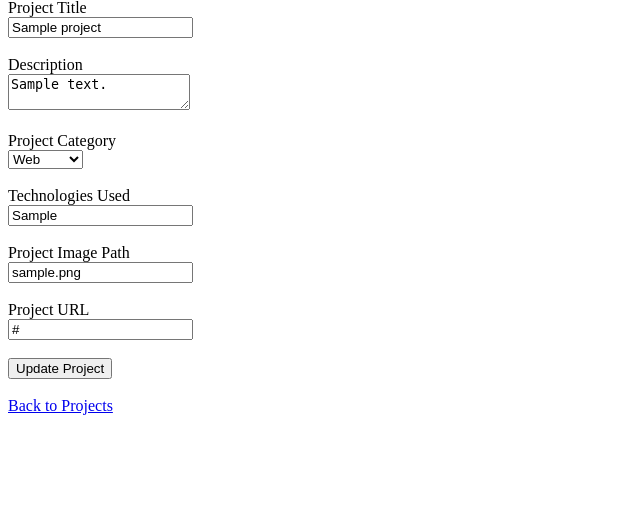
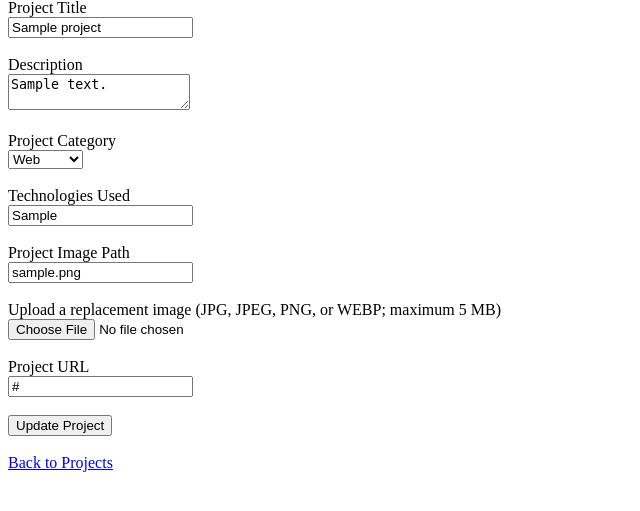
Before and after one commit to kysunri82-collab/Leonilo-Pabol-Portfolio, a PHP site: page /admin/edit_project.php?id=1 in a window 1280 px wide. Shown: the part 81-592 px from the top of the page, without its empty margins (0-640 px from the left). Run offline with PHP 8.4, Linux system fonts and the light colour scheme; the visitor is signed in with stand-in values (Sample User, id 1); tables that the repository leaves empty hold one stand-in row (values such as "Sample post").

Commit message:
Implement secure image upload handling

```diff
--- a/admin/edit_project.php
+++ b/admin/edit_project.php
@@ -2,6 +2,8 @@
 require_once __DIR__ . '/../includes/auth.php';
 require_once __DIR__ . '/../includes/db.php';
 require_once __DIR__ . '/../includes/security.php';
+require_once __DIR__ . '/../includes/site_settings.php';
+require_once __DIR__ . '/../includes/upload.php';
 
 // Get project ID from URL
 $id = filter_input(INPUT_GET, "id", FILTER_VALIDATE_INT);
@@ -32,7 +34,16 @@ if ($_SERVER["REQUEST_METHOD"] === "POST") {
     $description = trim($_POST["description"] ?? "");
     $category = $_POST["category"] ?? "school";
     $technologies = trim($_POST["technologies"] ?? "");
-    $project_image = trim($_POST["project_image"] ?? "");
+
+    if (!is_string($_POST["project_image"] ?? "")) {
+        die("Please enter a valid project image path.");
+    }
+
+    $submittedImagePath = trim($_POST["project_image"] ?? "");
+    $existingImagePath = $project['project_image'] ?? "";
+    $project_image = $submittedImagePath !== ""
+        ? $submittedImagePath
+        : $existingImagePath;
     $project_url = trim($_POST["project_url"] ?? "");
 
     if ($title === "" || $description === "") {
@@ -48,6 +59,26 @@ if ($_SERVER["REQUEST_METHOD"] === "POST") {
         }
     }
 
+    $uploadedImage = null;
+    try {
+        $uploadedImage = storeOptionalImageUpload($_FILES["project_image_upload"] ?? null);
+    } catch (InvalidArgumentException $error) {
+        die(htmlspecialchars($error->getMessage(), ENT_QUOTES, 'UTF-8'));
+    } catch (Throwable $error) {
+        die("Unable to process the uploaded image right now.");
+    }
+
+    if ($uploadedImage !== null) {
+        $project_image = $uploadedImage;
+    } elseif (
+        $project_image !== "" &&
+        $project_image !== $existingImagePath &&
+        !validateWebsiteLogoPath($project_image)
+    ) {
+        die("Please enter a valid project image path or HTTPS URL.");
+    }
+
+    try {
         $stmt = $pdo->prepare("
     UPDATE projects SET
         title = ?,
@@ -68,6 +99,12 @@ $stmt->execute([
             $project_url,
             $id
         ]);
+    } catch (Throwable $error) {
+        if ($uploadedImage !== null) {
+            removeUploadedImage($uploadedImage);
+        }
+        die("Unable to update the project right now.");
+    }
     header("Location: projects.php?updated=1");
     exit;
 }
@@ -88,7 +125,7 @@ if (!$project) {
 
     <h1>Edit Project</h1>
 
-    <form method="POST">
+    <form method="POST" enctype="multipart/form-data">
 
         <input type="hidden" name="csrf_token"
             value="<?= htmlspecialchars(generateCsrfToken(), ENT_QUOTES, 'UTF-8') ?>">
@@ -121,6 +158,10 @@ if (!$project) {
             value="<?= htmlspecialchars($project['project_image'] ?? '', ENT_QUOTES, 'UTF-8') ?>">
         <br><br>
 
+        <label>Upload a replacement image (JPG, JPEG, PNG, or WEBP; maximum 5 MB)</label><br>
+        <input type="file" name="project_image_upload" accept=".jpg,.jpeg,.png,.webp,image/jpeg,image/png,image/webp">
+        <br><br>
+
         <label>Project URL</label><br>
         <input type="url" name="project_url"
             value="<?= htmlspecialchars($project['project_url'] ?? '', ENT_QUOTES, 'UTF-8') ?>">
--- /dev/null
+++ b/includes/upload.php
@@ -0,0 +1,120 @@
+<?php
+
+const MAX_IMAGE_UPLOAD_SIZE = 5 * 1024 * 1024;
+
+function storeOptionalImageUpload($file): ?string {
+    if ($file === null) {
+        return null;
+    }
+
+    if (!is_array($file)) {
+        throw new InvalidArgumentException("Invalid image upload.");
+    }
+
+    if (($file["error"] ?? null) === UPLOAD_ERR_NO_FILE) {
+        return null;
+    }
+
+    return storeUploadedImage($file);
+}
+
+function storeUploadedImage(array $file): string {
+    if (!isset($file["error"]) || !is_int($file["error"])) {
+        throw new InvalidArgumentException("Invalid image upload.");
+    }
+
+    if ($file["error"] === UPLOAD_ERR_INI_SIZE || $file["error"] === UPLOAD_ERR_FORM_SIZE) {
+        throw new InvalidArgumentException("Image must be 5 MB or smaller.");
+    }
+
+    if ($file["error"] === UPLOAD_ERR_NO_FILE) {
+        throw new InvalidArgumentException("Choose an image file.");
+    }
+
+    if ($file["error"] !== UPLOAD_ERR_OK) {
+        throw new InvalidArgumentException("Image upload failed. Please try again.");
+    }
+
+    $temporaryPath = $file["tmp_name"] ?? "";
+
+    if (!is_string($temporaryPath) || $temporaryPath === "" || !is_uploaded_file($temporaryPath)) {
+        throw new InvalidArgumentException("Invalid image upload.");
+    }
+
+    $actualSize = @filesize($temporaryPath);
+
+    if ($actualSize === false || $actualSize <= 0) {
+        throw new InvalidArgumentException("The uploaded image is empty or invalid.");
+    }
+
+    if ($actualSize > MAX_IMAGE_UPLOAD_SIZE) {
+        throw new InvalidArgumentException("Image must be 5 MB or smaller.");
+    }
+
+    if (!class_exists("finfo")) {
+        throw new RuntimeException("Image validation is unavailable.");
+    }
+
+    $fileInfo = new finfo(FILEINFO_MIME_TYPE);
+    $detectedMime = @$fileInfo->file($temporaryPath);
+    $imageInfo = @getimagesize($temporaryPath);
+
+    $allowedImages = [
+        "image/jpeg" => ["extension" => "jpg", "type" => IMAGETYPE_JPEG],
+        "image/png" => ["extension" => "png", "type" => IMAGETYPE_PNG],
+        "image/webp" => ["extension" => "webp", "type" => IMAGETYPE_WEBP]
+    ];
+
+    if (
+        !is_string($detectedMime) ||
+        !isset($allowedImages[$detectedMime]) ||
+        !is_array($imageInfo) ||
+        !isset($imageInfo[2]) ||
+        $imageInfo[2] !== $allowedImages[$detectedMime]["type"]
+    ) {
+        throw new InvalidArgumentException("Choose a valid JPG, JPEG, PNG, or WEBP image.");
+    }
+
+    $uploadDirectory = dirname(__DIR__) . DIRECTORY_SEPARATOR . "uploads";
+
+    if (!is_dir($uploadDirectory) || is_link($uploadDirectory) || !is_writable($uploadDirectory)) {
+        throw new RuntimeException("Image upload storage is unavailable.");
+    }
+
+    try {
+        for ($attempt = 0; $attempt < 5; $attempt++) {
+            $filename = bin2hex(random_bytes(16)) . "." . $allowedImages[$detectedMime]["extension"];
+            $destination = $uploadDirectory . DIRECTORY_SEPARATOR . $filename;
+
+            if (!file_exists($destination)) {
+                if (!@move_uploaded_file($temporaryPath, $destination)) {
+                    throw new RuntimeException("Image upload could not be saved.");
+                }
+
+                return "uploads/" . $filename;
+            }
+        }
+    } catch (Throwable $error) {
+        if ($error instanceof InvalidArgumentException) {
+            throw $error;
+        }
+
+        throw new RuntimeException("Image upload could not be saved.");
+    }
+
+    throw new RuntimeException("Image upload could not be saved.");
+}
+
+function removeUploadedImage(string $relativePath): void {
+    if (!preg_match('#^uploads/[a-f0-9]{32}\.(jpg|png|webp)$#D', $relativePath)) {
+        return;
+    }
+
+    $uploadDirectory = dirname(__DIR__) . DIRECTORY_SEPARATOR . "uploads";
+    $filename = substr($relativePath, strlen("uploads/"));
+    $filePath = $uploadDirectory . DIRECTORY_SEPARATOR . $filename;
+
+    if (is_file($filePath) && !is_link($filePath)) {
+        @unlink($filePath);
+    }
+}
```
Also changed, not shown: admin/add_project.php (+33 -1 lines), admin/profile.php (+39 -3 lines), admin/settings.php (+36 -4 lines), uploads/.htaccess (added). Lines whose indentation alone changed are shown as unchanged.
